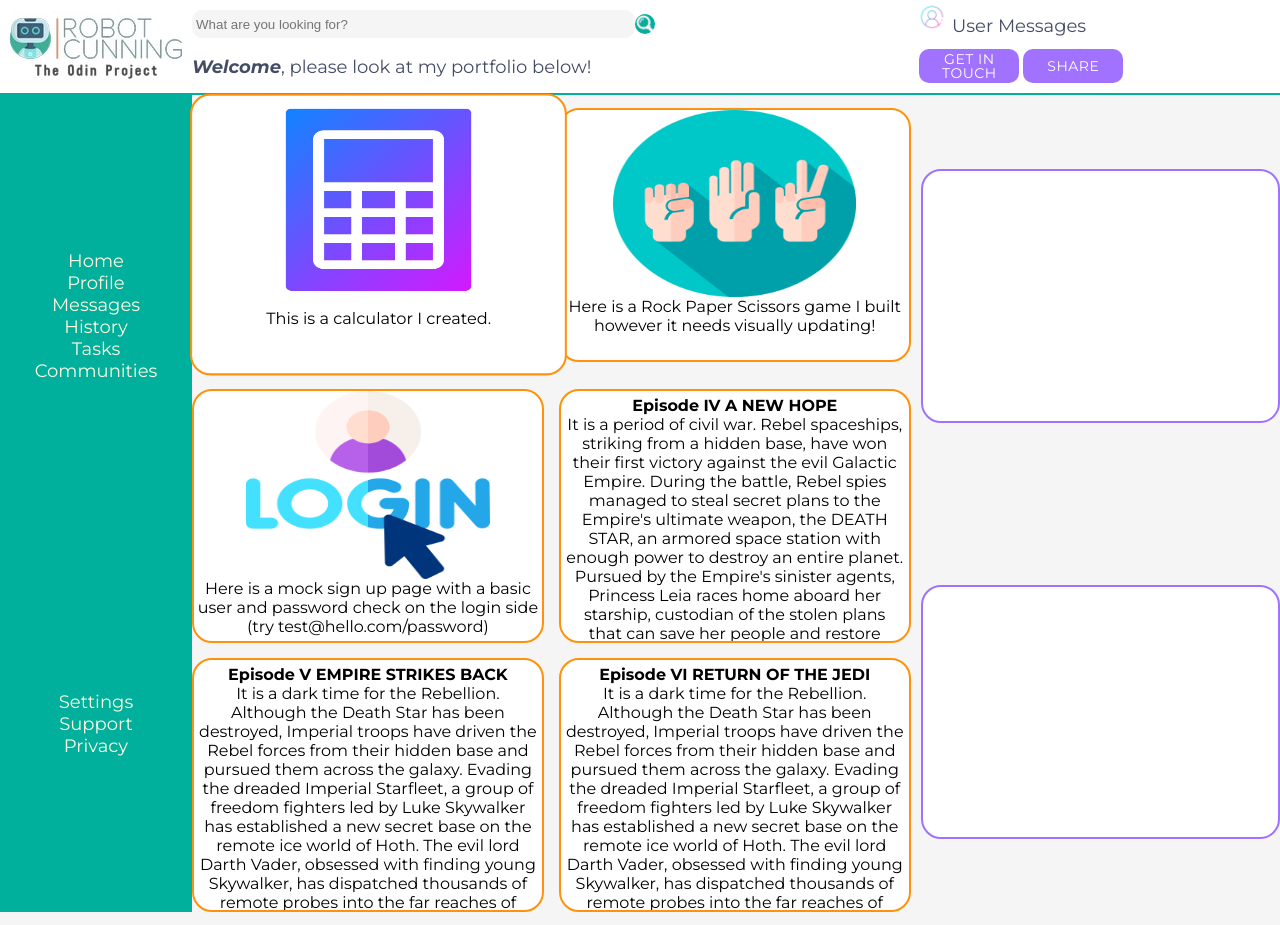
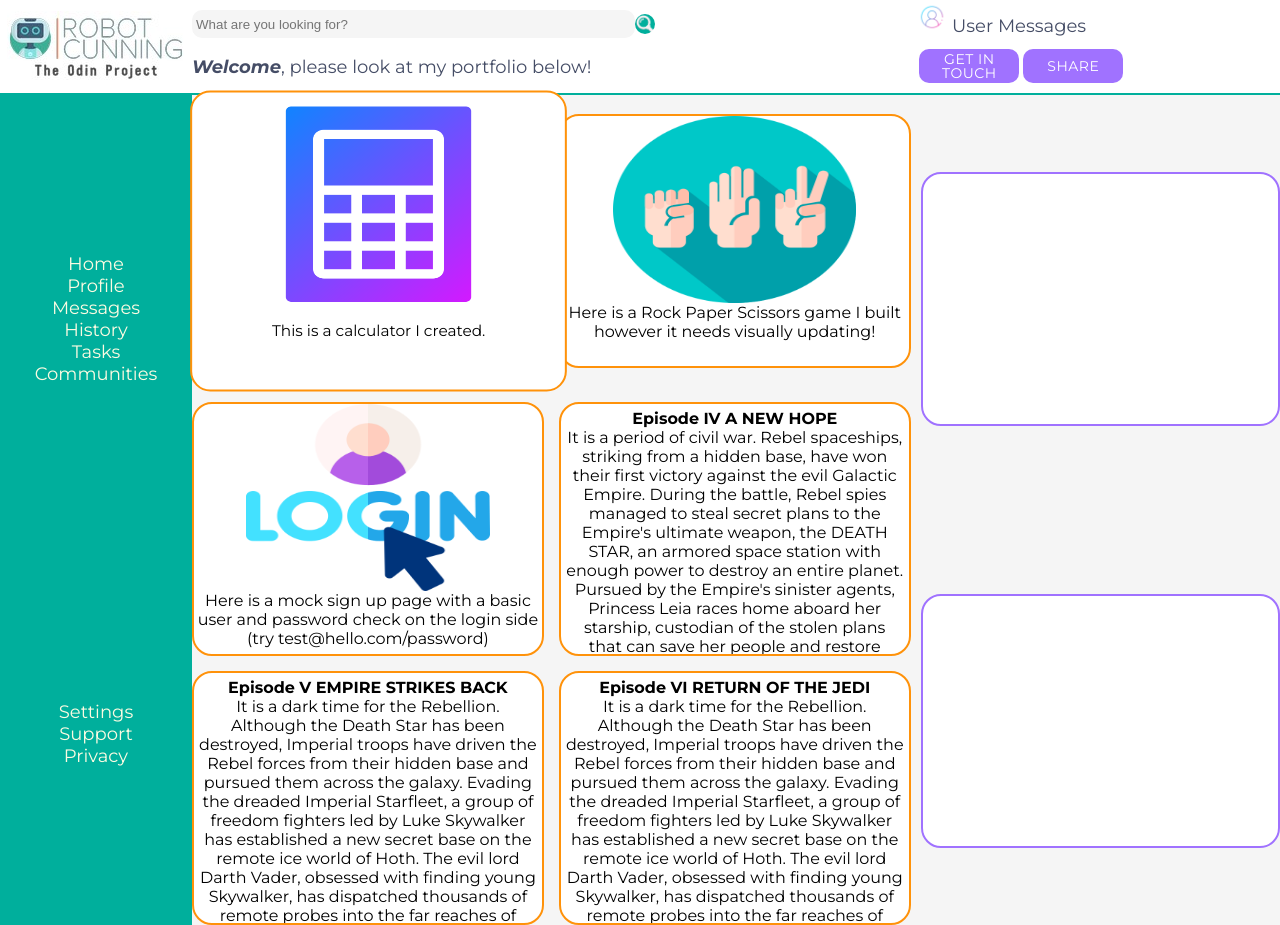
Before and after one commit to RobotCunning/Admin-Dashboard, a plain HTML site: page index.html in a window 1280 px wide. In both pictures the pointer is over the element 367 px from the left and 222 px from the top of the page. Drawn offline with Linux system fonts and the light colour scheme.

Commit message:
fixed layout issue?

```diff
--- a/styles.css
+++ b/styles.css
@@ -275,6 +275,8 @@ a {
 
 .card:hover{
     width: 105%;
-    height: 275px;
+    height: 101%;
     transform: scale(1.01);
+    font-size: 95%;
+    transition: 250ms;
 }
```
